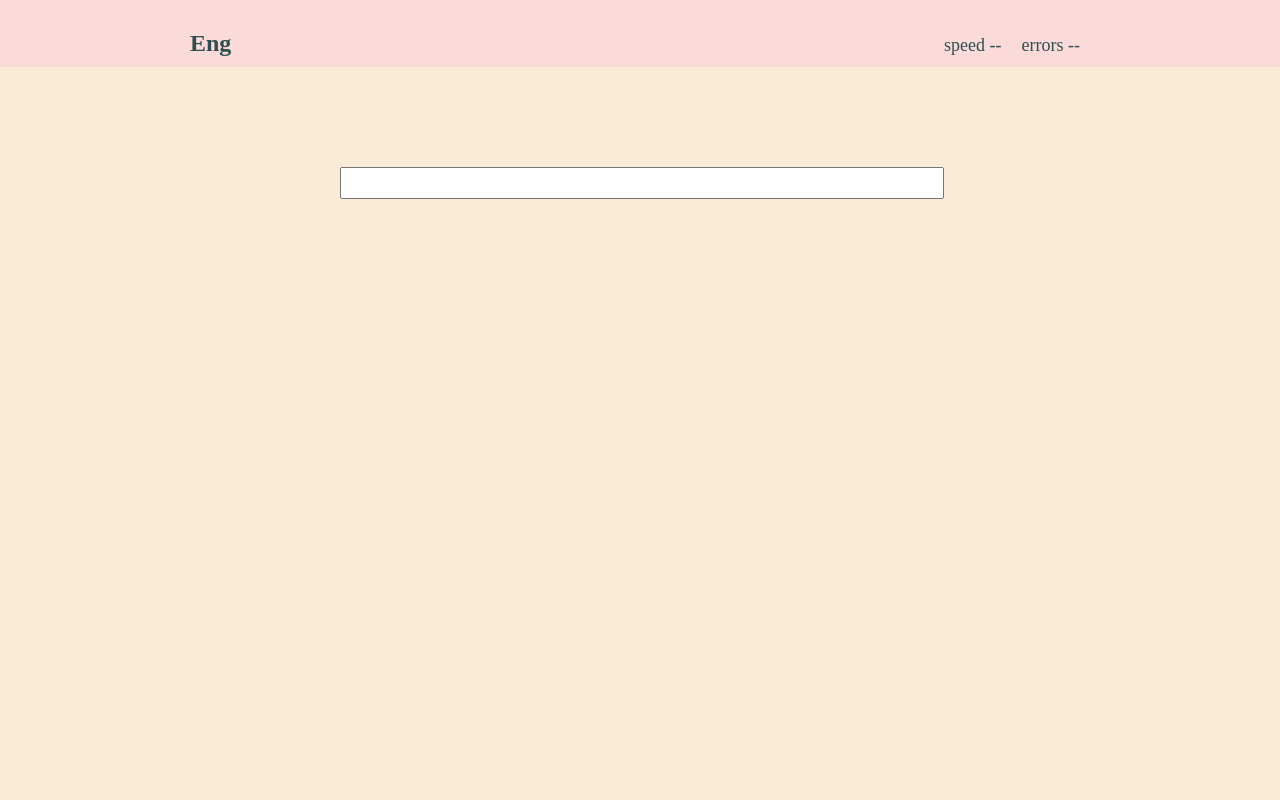
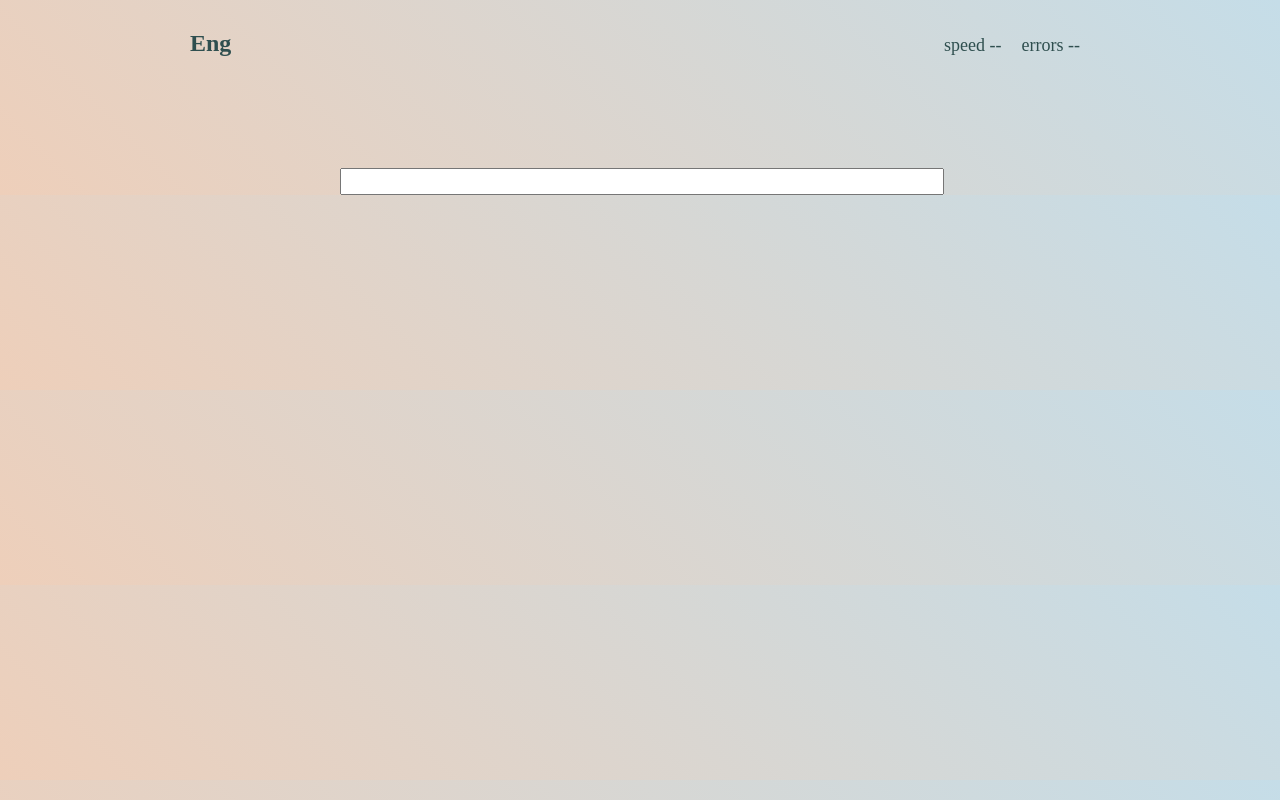
Before and after one commit to MurashQ/BlindTyping, a React (Create React App) app: page / in a window 1280 px wide. Built offline with nearby package versions, Linux system fonts and the light colour scheme.

Commit message:
removed unnecessary

```diff
--- a/src/App.js
+++ b/src/App.js
@@ -14,11 +14,11 @@ class App extends React.Component {
 
   render() {
     return (
-      <div>
-        <Header lang={this.state.lang} speed={this.state.speed} err={this.state.err} />
-        <div className="container">
-          <div className="typingBlock">
-            <div className="inputBlock"><input className="typingLine"></input></div>
+    <div>
+      <Header lang={this.state.lang} speed={this.state.speed} err={this.state.err} />
+        <div className="typingBlock">
+          <div className="inputBlock">
+            <input className="typingLine"></input>
           </div>
         </div>
       </div>
--- a/src/Header.js
+++ b/src/Header.js
@@ -2,7 +2,6 @@ import React from 'react';
 
 function Header(props) {
   return (
-    <header>
     <div className="container">
       <div className="header-content">
         <span className="lang">{props.lang}</span>
@@ -11,7 +10,6 @@ function Header(props) {
             <span className="typeStats">errors {props.err !== null ? props.err : "--"}</span>
           </span>
       </div>
-    </div>
-    </header>);
+    </div>);
 }
 export default Header;
--- a/src/index.css
+++ b/src/index.css
@@ -3,16 +3,10 @@
   padding: 0;
 }
 body {
-  background-color: antiquewhite;
+  background: linear-gradient(45deg, #EECFBA, #C5DDE8);
   font-size: 24px;
   display: block;
   color:darkslategray;
-}
-
-header {
-  width: 100%;
-  background-color: #fbdada;
-  margin: 0;
 }
 
 .container {
@@ -47,6 +41,6 @@ header {
 }
 
 .typingLine {
-  font-size: 24px;
+  font-size: 20px;
   width: 600px;
 }
```
